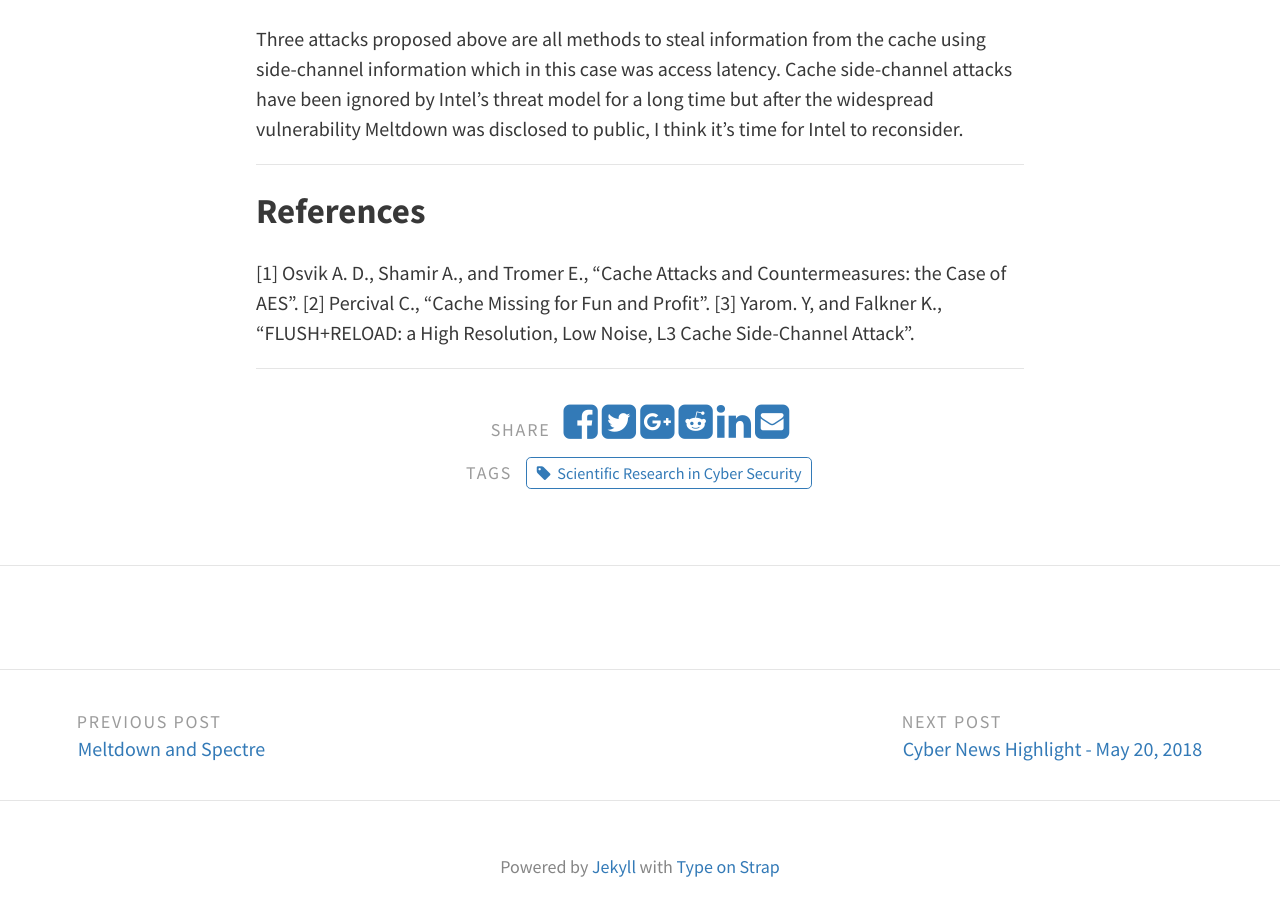
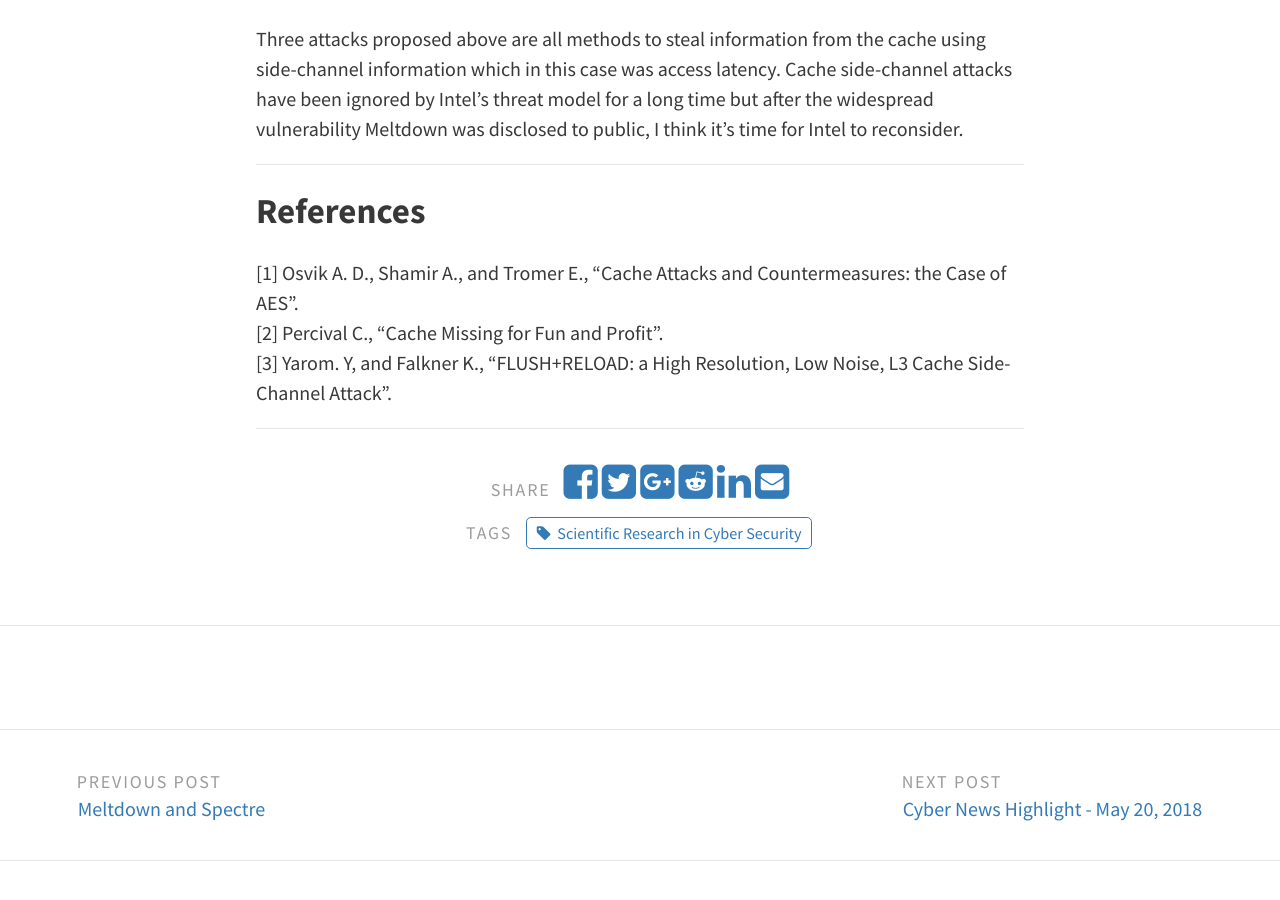
Before and after one commit to starlordphr/rajput-on-security, a Jekyll site: the page built from _posts/2018-05-14-cache-side-channel-attacks.md, in a window 1280 px wide and 900 px high, scrolled down 3629 px. Built offline with Jekyll 4.4.1, drawn with Linux system fonts in a browser that asks for light colours; comment, search, counter and statistics services are not loaded.

```diff
--- a/_posts/2018-05-14-cache-side-channel-attacks.md
+++ b/_posts/2018-05-14-cache-side-channel-attacks.md
@@ -65,9 +65,9 @@ Three attacks proposed above are all methods to steal information from the cache
 
 ---
 ## References
-\[1\] Osvik A. D., Shamir A., and Tromer E., "Cache Attacks and Countermeasures: the Case of AES".
-\[2\] Percival C., "Cache Missing for Fun and Profit".
-\[3\] Yarom. Y, and Falkner K., "FLUSH+RELOAD: a High Resolution, Low Noise, L3 Cache Side-Channel Attack".
+\[1\] Osvik A. D., Shamir A., and Tromer E., "Cache Attacks and Countermeasures: the Case of AES".<br />
+\[2\] Percival C., "Cache Missing for Fun and Profit".<br />
+\[3\] Yarom. Y, and Falkner K., "FLUSH+RELOAD: a High Resolution, Low Noise, L3 Cache Side-Channel Attack".<br />
 
 [1]: https://eprint.iacr.org/2005/271.pdf "EVICT+TIME"
 [2]: https://www.cs.ucsb.edu/~chong/290N-F06/covert-cache.pdf "PRIME+PROBE"
```
